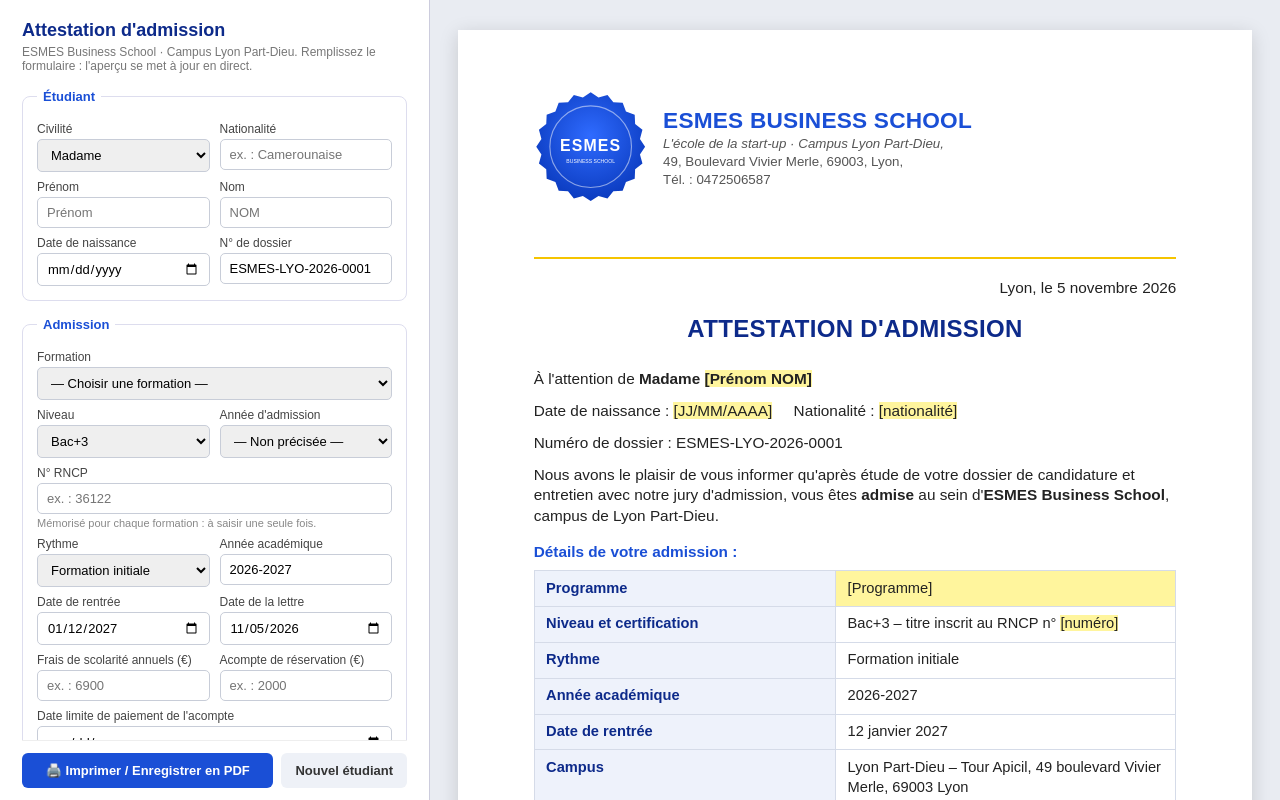
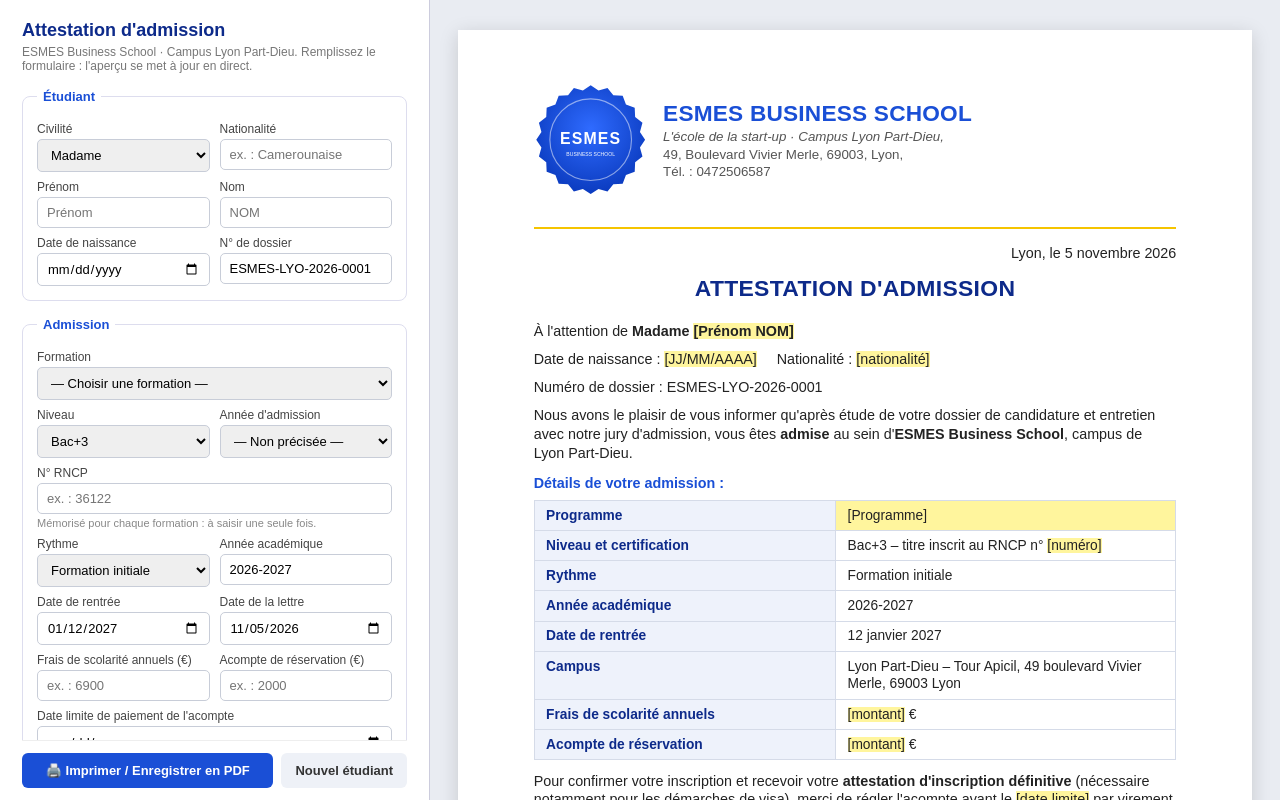
Before and after one commit to YannickOlinga/esmes-attestations, a plain HTML site: page index.html in a window 1280 px wide. Drawn offline with Linux system fonts and the light colour scheme.

Commit message:
Correction de la mise en page : le contenu ne chevauche plus le pied de page

```diff
--- a/index.html
+++ b/index.html
@@ -43,7 +43,7 @@
   .page {
     width: 210mm; height: 297mm; background: #fff; margin: 0 auto 24px;
     box-shadow: 0 4px 18px rgba(0,0,0,.15);
-    padding: 16mm 20mm 0; position: relative; font-size: 11.5pt; line-height: 1.35;
+    padding: 14mm 20mm 0; position: relative; font-size: 11pt; line-height: 1.3;
   }
   .head { display: flex; align-items: center; gap: 16px; }
   .head .logo { width: 30mm; height: 30mm; flex: none; display: flex; align-items: center; justify-content: center; }
@@ -51,13 +51,13 @@
   .head .school { color: var(--blue); font-weight: bold; font-size: 17pt; letter-spacing: .2px; }
   .head .tag { font-style: italic; color: var(--grey); font-size: 10pt; }
   .head .addr { color: var(--grey); font-size: 10pt; }
-  .gold-line { border: 0; border-top: 2px solid var(--gold); margin: 14mm 0 5mm; }
-  .date { text-align: right; margin-bottom: 4mm; }
-  h2.title { text-align: center; color: var(--navy); font-size: 18pt; margin: 0 0 6mm; letter-spacing: .3px; }
-  .page p { margin: 0 0 3mm; }
-  .section-title { color: var(--blue); font-weight: bold; margin: 4mm 0 2mm; }
-  table.info { width: 100%; border-collapse: collapse; margin-bottom: 4mm; font-size: 11pt; }
-  table.info td { border: 1px solid var(--border); padding: 2mm 3mm; vertical-align: top; }
+  .gold-line { border: 0; border-top: 2px solid var(--gold); margin: 8mm 0 4mm; }
+  .date { text-align: right; margin-bottom: 3mm; }
+  h2.title { text-align: center; color: var(--navy); font-size: 1.6em; margin: 0 0 5mm; letter-spacing: .3px; }
+  .page p { margin: 0 0 2.5mm; }
+  .section-title { color: var(--blue); font-weight: bold; margin: 3mm 0 2mm; }
+  table.info { width: 100%; border-collapse: collapse; margin-bottom: 3mm; font-size: 0.96em; }
+  table.info td { border: 1px solid var(--border); padding: 1.5mm 3mm; vertical-align: top; }
   table.info td:first-child { width: 47%; background: var(--cell); color: var(--navy); font-weight: bold; }
   .note { font-style: italic; color: var(--grey); }
   a.mail { color: var(--blue); }
@@ -206,7 +206,7 @@
   <!-- ======================= APERÇU ======================= -->
   <div class="preview">
     <!-- Page 1 -->
-    <div class="page">
+    <div class="page" id="page1">
       <div class="head">
         <div class="logo" data-logo></div>
         <div>
@@ -253,7 +253,7 @@
         <tr><td>Référence du virement</td><td data-f="reference"></td></tr>
       </table>
 
-      <p class="note">Sans réception de l'acompte dans ce délai, votre place dans le programme ne pourra pas être garantie.</p>
+      <p class="note" id="lastLine">Sans réception de l'acompte dans ce délai, votre place dans le programme ne pourra pas être garantie.</p>
 
       <div class="foot" data-footer></div>
     </div>
@@ -468,7 +468,23 @@
     document.querySelectorAll('[data-footer]').forEach((el) => (el.innerHTML = footer));
 
     saveSettings();
+    fitPage1();
   }
+
+  // Réduit la taille du texte de la page 1 si le contenu déborde sur le pied de page
+  function fitPage1() {
+    const page = document.getElementById('page1');
+    const last = document.getElementById('lastLine');
+    const foot = page.querySelector('.foot');
+    let size = 11;
+    page.style.fontSize = size + 'pt';
+    const gap = 4 * 96 / 25.4; // 4 mm de marge au-dessus du pied de page
+    while (size > 8 && last.getBoundingClientRect().bottom > foot.getBoundingClientRect().top - gap) {
+      size -= 0.25;
+      page.style.fontSize = size + 'pt';
+    }
+  }
+  window.addEventListener('beforeprint', () => fitPage1());
   const esc = (s) => s.replace(/[&<>"]/g, (c) => ({ '&':'&amp;','<':'&lt;','>':'&gt;','"':'&quot;' }[c]));
 
   // ---------- Paramètres mémorisés (localStorage) ----------
```
